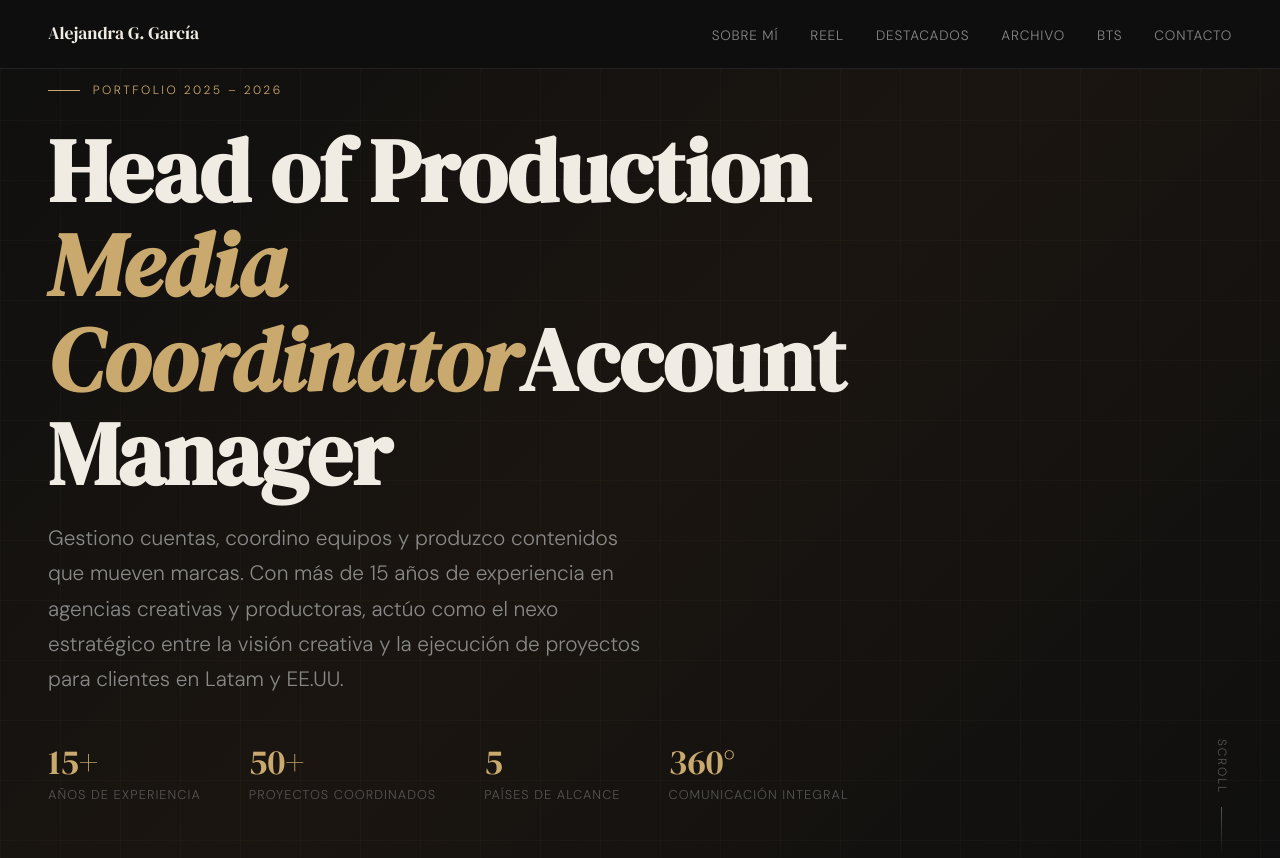
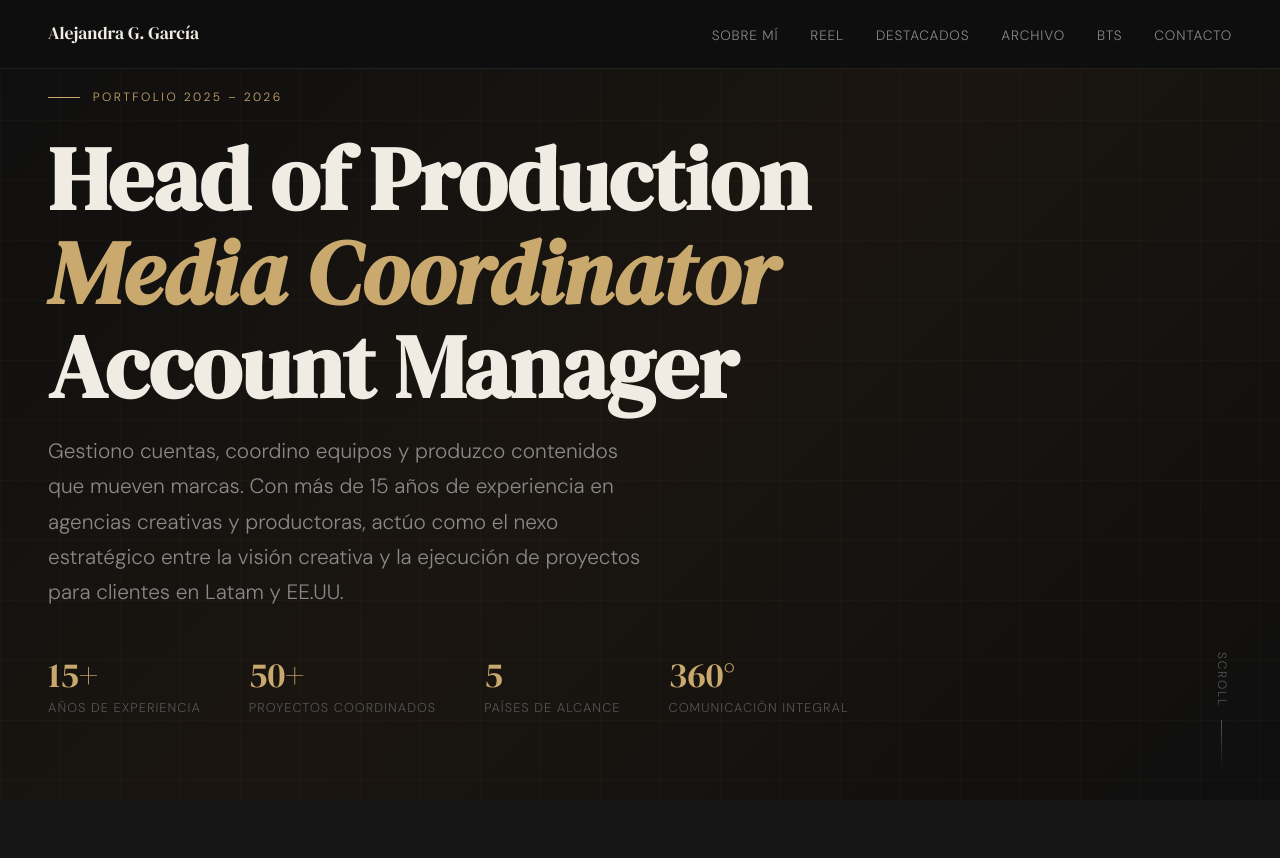
Before and after one commit to aggproductora/aggproductora.github.io, a plain HTML site: page index.html in a window 1280 px wide. Shown: the top 858 px of the page. Drawn offline with Linux system fonts and the light colour scheme.

Commit message:
Update index.html

```diff
--- a/index.html
+++ b/index.html
@@ -179,7 +179,7 @@
   <div class="hero-grid"></div>
   <div class="hero-content">
     <div class="hero-label">Portfolio 2025 – 2026</div>
-    <h1 class="hero-title">Head of Production<br><em>Media Coordinator</em>Account Manager</h1>
+    <h1 class="hero-title">Head of Production<br><em>Media Coordinator<br></em>Account Manager</h1>
     <p class="hero-subtitle">Gestiono cuentas, coordino equipos y produzco contenidos que mueven marcas. Con más de 15 años de experiencia en agencias creativas y productoras, actúo como el nexo estratégico entre la visión creativa y la ejecución de proyectos para clientes en Latam y EE.UU.</p>
     <div class="hero-stats">
       <div><span class="stat-num">15+</span><span class="stat-label">Años de experiencia</span></div>
```
